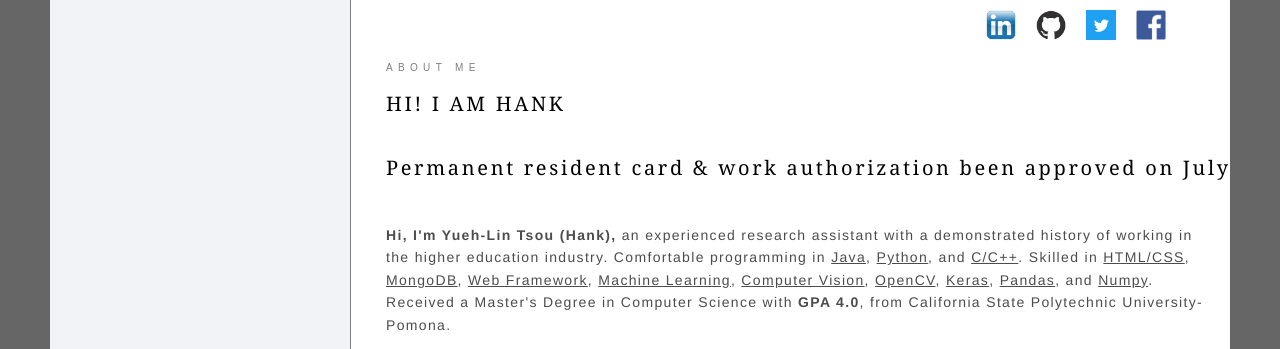
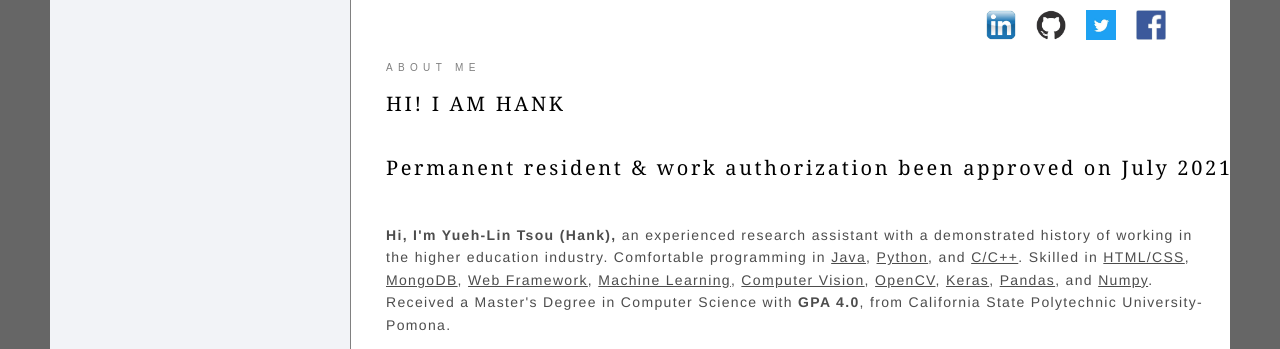
Before and after one commit to Hank-Tsou/Hank-Tsou, a Jekyll site: the page built from index.html, in a window 1280 px wide. Shown: the top 349 px of the page. Built offline with Jekyll 4.4.1, drawn with Linux system fonts in a browser that asks for light colours; nearby versions of some CDN libraries; Markdown is read by kramdown in place of the engine named in the settings; some of the changed text lies outside the part shown.

Commit message:
Update index.html

```diff
--- a/index.html
+++ b/index.html
@@ -48,7 +48,7 @@ layout: default
             <section class="about" data-section="about">
 
                 <div class = "ab_top_1">about me</div>
-                <div class = "ab_top_2">HI! I AM HANK<br><br>Permanent resident card & work authorization been approved on July 2021</div>
+                <div class = "ab_top_2">HI! I AM HANK<br><br>Permanent resident & work authorization been approved on July 2021</div>
                 <div class = "ab_desciption">
                     <p><strong>Hi, I'm Yueh-Lin Tsou (Hank), </strong>
                     an experienced research assistant with a demonstrated history of working in the higher
```
Also changed, not shown: other parts of index.html (+1 -1 lines).
